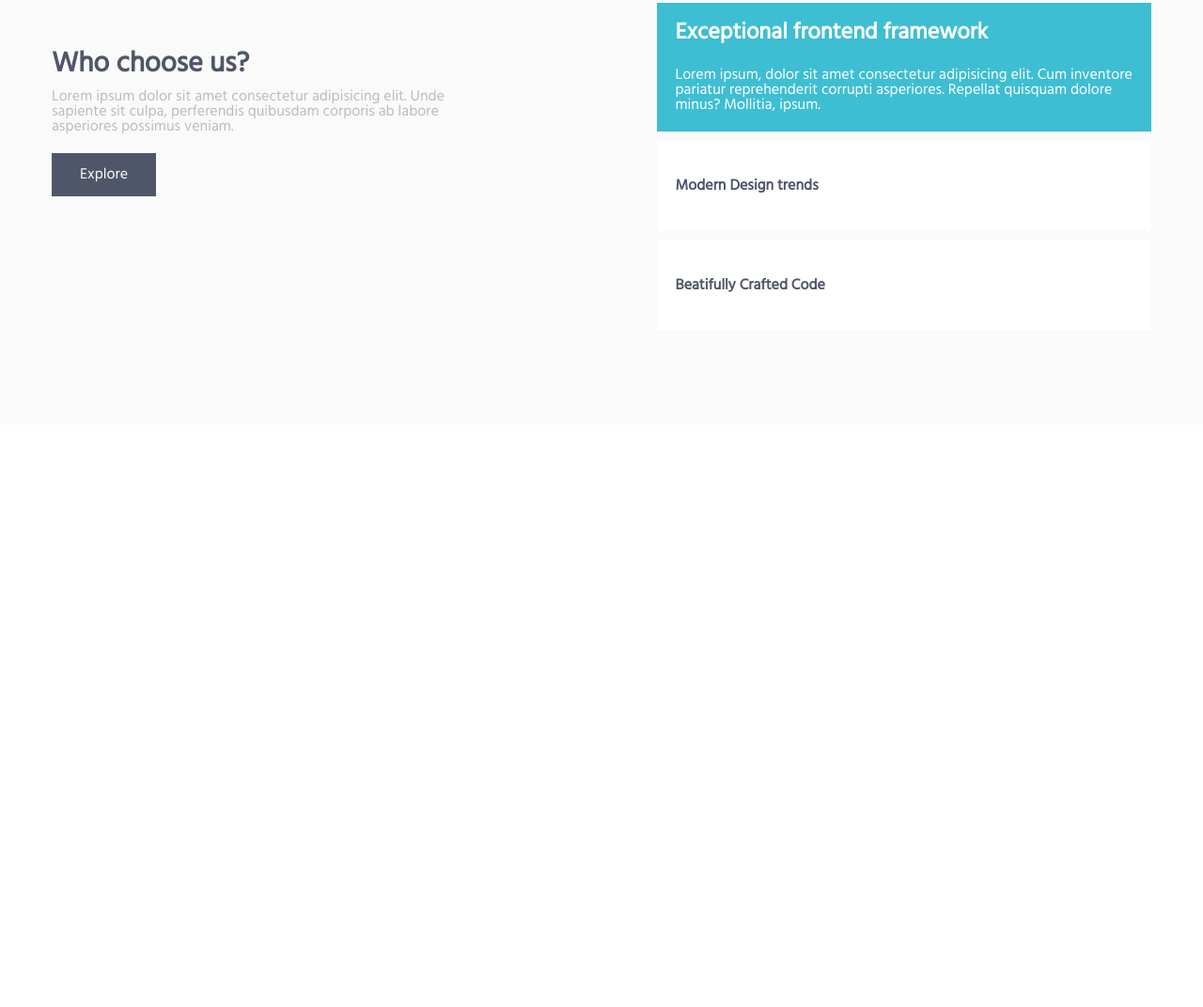
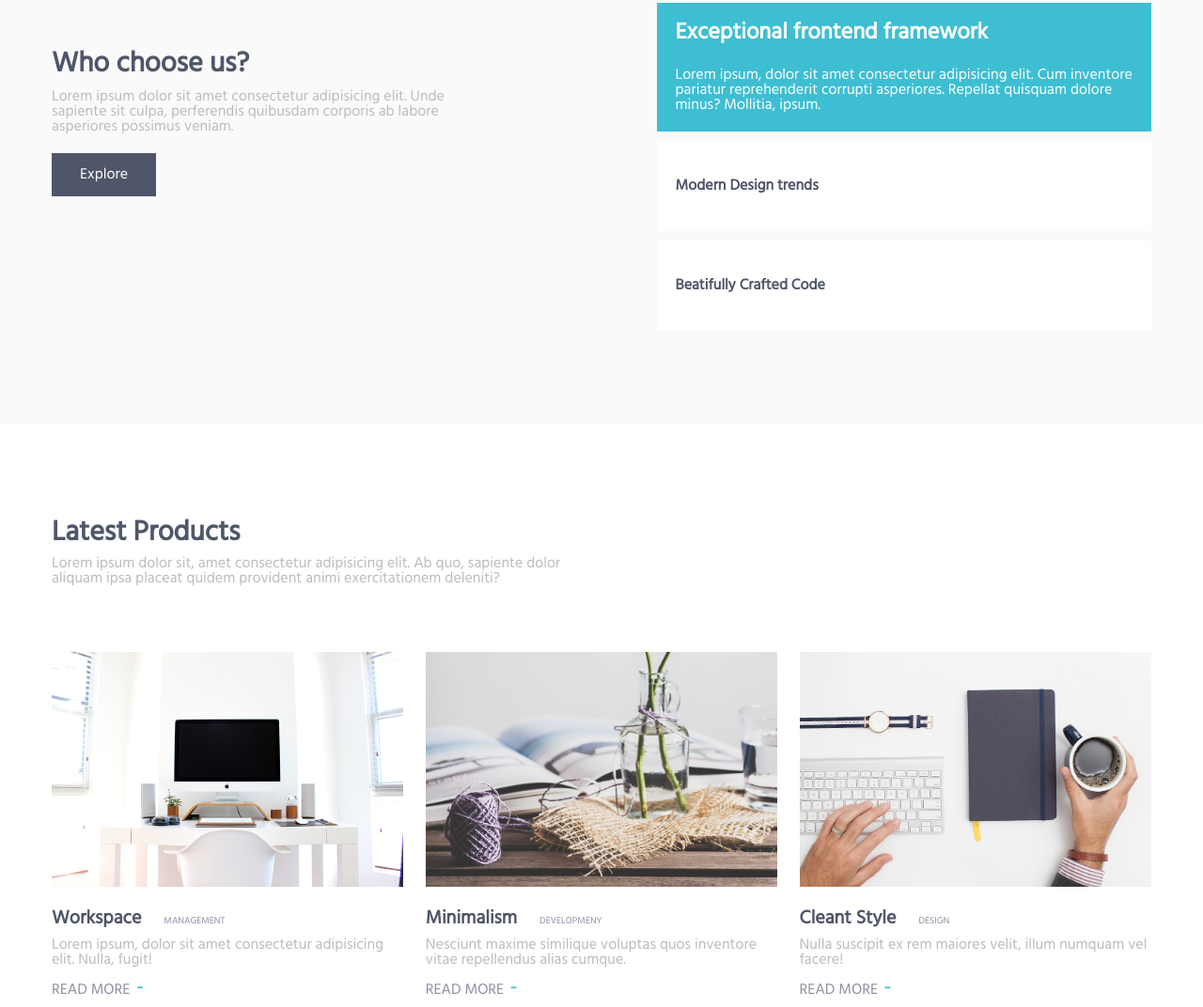
Before and after one commit to NotifyOne/test_HTML_CSS_4, a website: page index.html in a window 1280 px wide. Shown: the part 1891-2963 px from the top of the page at 94% size. Before the commit the page ends 2343 px from the top, so only its background shows below. Drawn offline with Linux system fonts and the light colour scheme.

Commit message:
End section-3-block

```diff
--- a/assets/scss/_variables.scss
+++ b/assets/scss/_variables.scss
@@ -8,3 +8,5 @@ $color-section-1-p: #BDBAC0;
 
 $color-section-2-bkg: #FAFAFA;
 $color-section-2-blue: #3EBED2;
+$color-section-3-span: #DAD5D6;
+$color-section-3-span2: #8D8EA1
--- /dev/null
+++ b/assets/scss/blocks/_section-3.scss
@@ -0,0 +1,58 @@
+.section-3 {
+    padding: 100px 0;
+    h2 {
+        margin-bottom: 10px;
+    }
+    h2, h3 {
+        color: $color-section-1-h2;
+        font-weight: 600;
+    }
+    &-p {
+        width: 50%;
+        margin-bottom: 70px;
+    }
+    p {
+        color: $color-section-1-p;
+    }
+    &-works {
+        display: flex;
+        justify-content: space-between;
+        &-work {
+            span {
+                text-transform: uppercase;
+            }
+            width: 32%;
+            img {
+                width: 100%;
+                padding-bottom: 20px;
+            }
+            &-name {
+                h3 {
+                    display: inline-block;
+                    font-size: 20px;
+                    margin-right: 20px;
+                }
+                span {
+                    color: $color-section-3-span;
+                    font-size: 10px;
+                }
+                margin-bottom: 10px;
+            }
+            p {
+                margin-bottom: 10px;
+            }
+            span {
+                color: $color-section-3-span2;
+                a {
+                    color: $color-section-3-span2;
+                }
+            }
+            &--more::after {
+                content: '\00a0-';
+                font-size: 25px;
+                color: $color-section-2-blue;
+            }
+        }
+
+    }
+}
--- a/assets/scss/main.scss
+++ b/assets/scss/main.scss
@@ -5,3 +5,4 @@
 @import 'blocks/header';
 @import 'blocks/section-1';
 @import 'blocks/section-2';
+@import 'blocks/section-3';
--- a/index.html
+++ b/index.html
@@ -93,6 +93,41 @@
             </div>
         </div>
     </section>
+    <section class="section-3">
+        <div class="container">
+            <h2>Latest Products</h2>
+            <p class="section-3-p">Lorem ipsum dolor sit, amet consectetur adipisicing elit. Ab quo, sapiente dolor aliquam ipsa placeat quidem provident animi exercitationem deleniti?</p>
+            <div class="section-3-works">
+                <div class="section-3-works-work">
+                    <img src="assets/img/970x647/01.jpg" alt="image-1">
+                    <div class="section-3-works-work-name">
+                        <h3>Workspace</h3>
+                        <span>Management</span>
+                    </div>
+                    <p>Lorem ipsum, dolor sit amet consectetur adipisicing elit. Nulla, fugit!</p>
+                    <span class="section-3-works-work--more"><a href="#">Read more</a></span>
+                </div>
+                <div class="section-3-works-work">
+                    <img src="assets/img/970x647/02.jpg" alt="image-2">
+                    <div class="section-3-works-work-name">
+                        <h3>Minimalism</h3>
+                        <span>Developmeny</span>
+                    </div>
+                    <p>Nesciunt maxime similique voluptas quos inventore vitae repellendus alias cumque.</p>
+                    <span class="section-3-works-work--more"><a href="#">Read more</a></span>
+                </div>
+                <div class="section-3-works-work">
+                    <img src="assets/img/970x647/03.jpg" alt="image-3">
+                    <div class="section-3-works-work-name">
+                        <h3>Cleant Style</h3>
+                        <span>Design</span>
+                    </div>
+                    <p>Nulla suscipit ex rem maiores velit, illum numquam vel facere!</p>
+                    <span class="section-3-works-work--more"><a href="#">Read more</a></span>
+                </div>
+            </div>
+        </div>
+    </section>
 </body>
 
 </html>
```
Also changed, not shown: assets/css/main.css.
